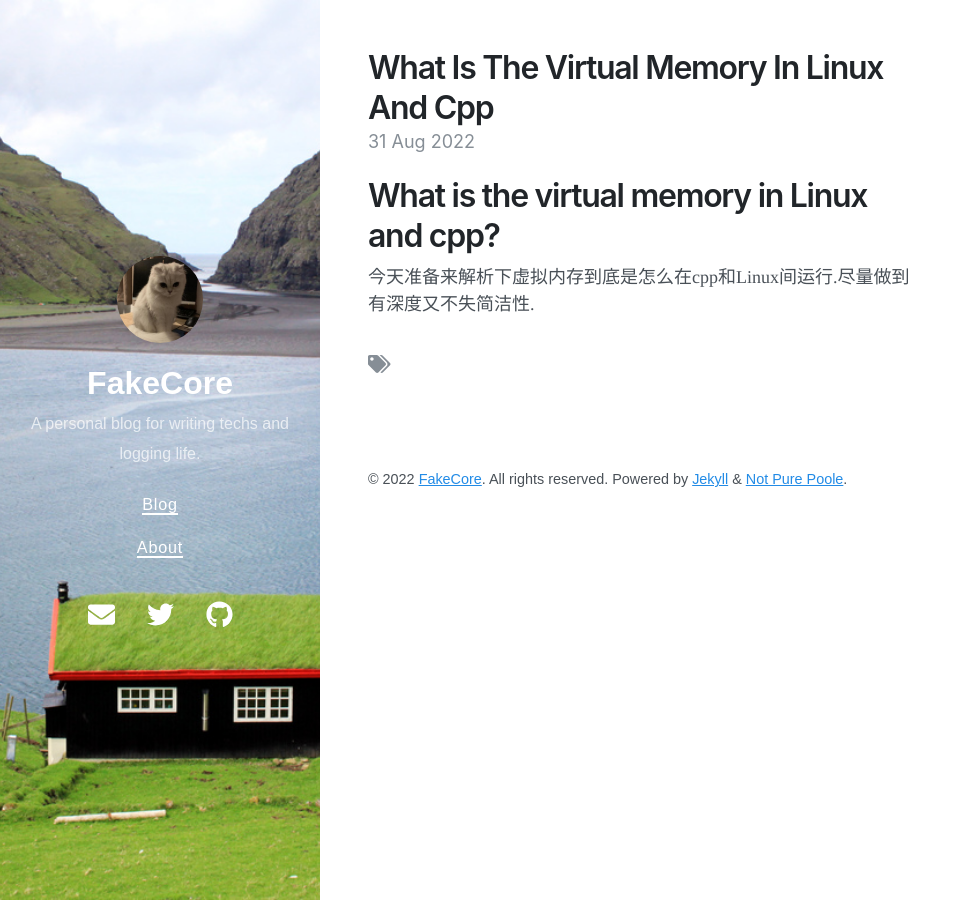
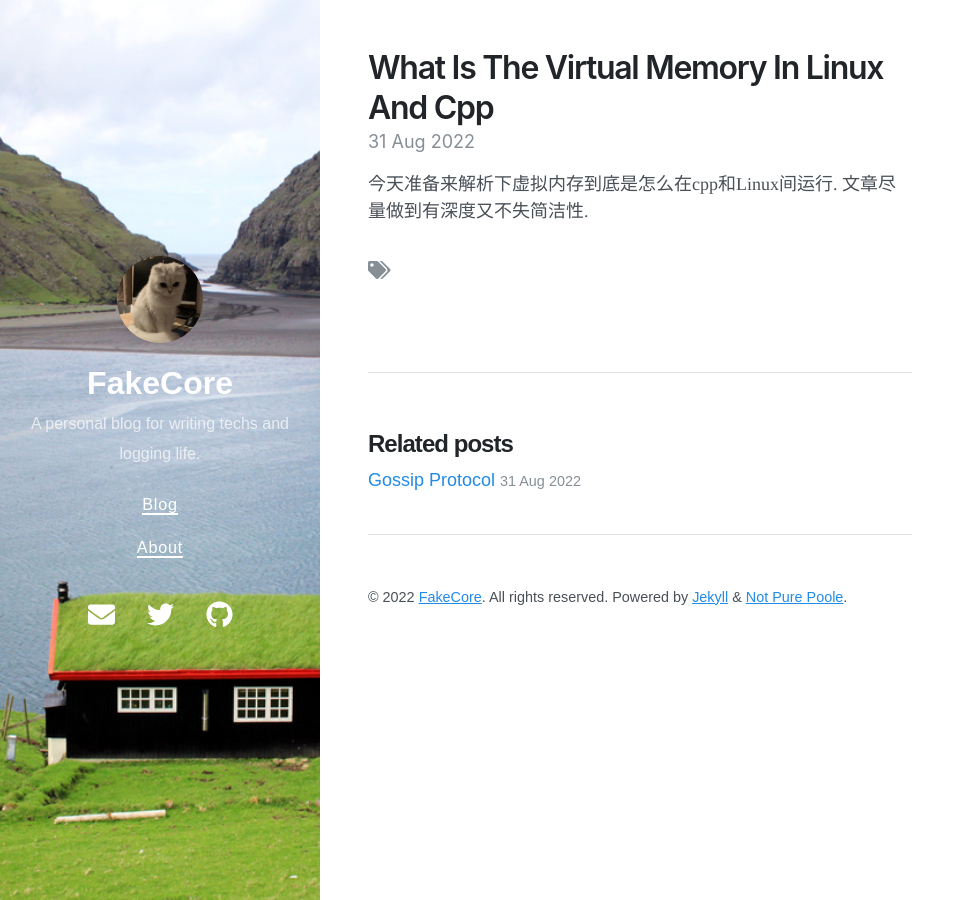
Before and after one commit to fakecore/fakecore.github.io, a Jekyll site: the page built from _posts/2022-8-31-what-is-the-virtual-memory-in-linux-and-cpp.md, in a window 1280 px wide. Shown: the whole page, without its empty margins (0-975 px from the left). Built offline with Jekyll 4.4.1, drawn with Linux system fonts in a browser that asks for light colours; nearby versions of some CDN libraries; our own code applies the rules of GitHub Pages for plain Markdown files.

Commit message:
init an article:gossip protocol

```diff
--- a/_posts/2022-8-31-what-is-the-virtual-memory-in-linux-and-cpp.md
+++ b/_posts/2022-8-31-what-is-the-virtual-memory-in-linux-and-cpp.md
@@ -1,3 +1 @@
-# What is the virtual memory in Linux and cpp?
-
-今天准备来解析下虚拟内存到底是怎么在cpp和Linux间运行.尽量做到有深度又不失简洁性.
+今天准备来解析下虚拟内存到底是怎么在cpp和Linux间运行. 文章尽量做到有深度又不失简洁性.
```
Also changed, not shown: _posts/2022-08-31-Gossip-protocol.md (added, +3 -0 lines), 2 other files.
